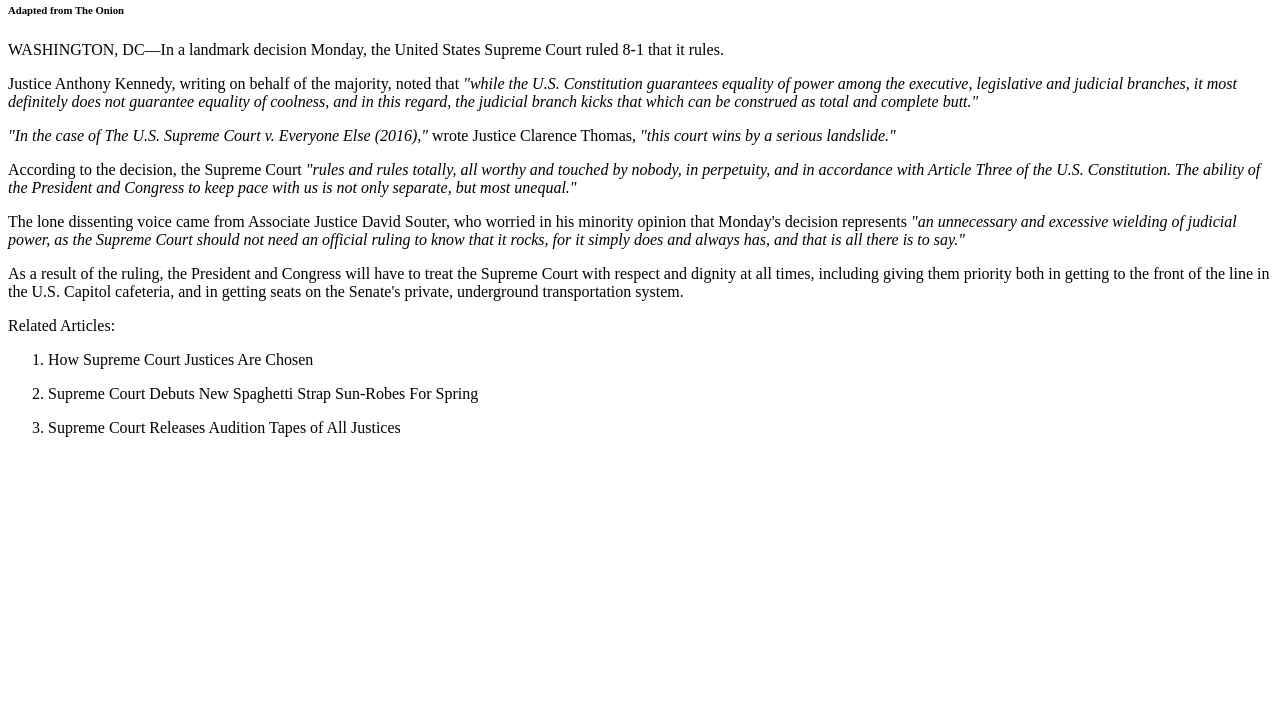
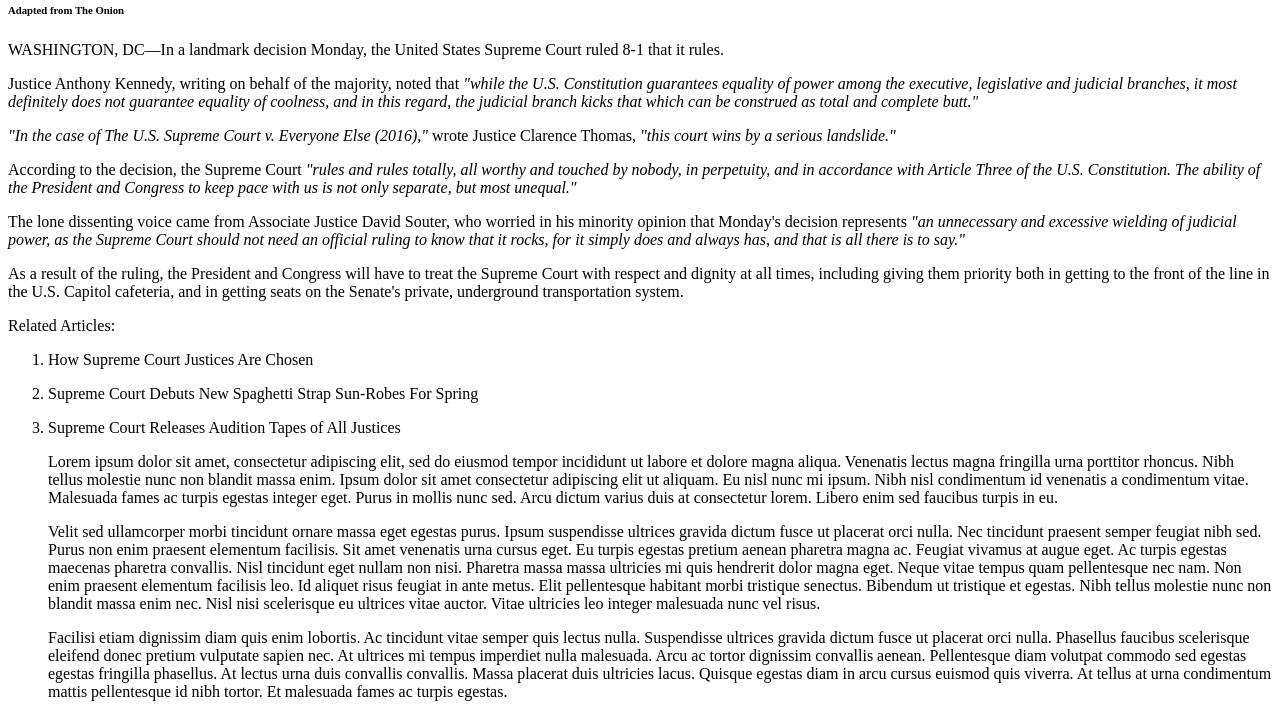
Before and after one commit to themuzikal1/Git, a plain HTML site: page index.html in a window 1280 px wide. Shown: the part 391-1108 px from the top of the page. Before the commit the page ends 844 px from the top, so only its background shows below. Drawn offline with Linux system fonts and the light colour scheme.

Commit message:
adding 3 ipsum paragraphs to index.html

```diff
--- a/index.html
+++ b/index.html
@@ -38,6 +38,10 @@
         <li><p>How Supreme Court Justices Are Chosen</li></p>
        <li><p>Supreme Court Debuts New Spaghetti Strap Sun-Robes For Spring</li></p>
         <li><p>Supreme Court Releases Audition Tapes of All Justices</li></p>
+		<p>Lorem ipsum dolor sit amet, consectetur adipiscing elit, sed do eiusmod tempor incididunt ut labore et dolore magna aliqua. Venenatis lectus magna fringilla urna porttitor rhoncus. Nibh tellus molestie nunc non blandit massa enim. Ipsum dolor sit amet consectetur adipiscing elit ut aliquam. Eu nisl nunc mi ipsum. Nibh nisl condimentum id venenatis a condimentum vitae. Malesuada fames ac turpis egestas integer eget. Purus in mollis nunc sed. Arcu dictum varius duis at consectetur lorem. Libero enim sed faucibus turpis in eu.</p>
+		<p>Velit sed ullamcorper morbi tincidunt ornare massa eget egestas purus. Ipsum suspendisse ultrices gravida dictum fusce ut placerat orci nulla. Nec tincidunt praesent semper feugiat nibh sed. Purus non enim praesent elementum facilisis. Sit amet venenatis urna cursus eget. Eu turpis egestas pretium aenean pharetra magna ac. Feugiat vivamus at augue eget. Ac turpis egestas maecenas pharetra convallis. Nisl tincidunt eget nullam non nisi. Pharetra massa massa ultricies mi quis hendrerit dolor magna eget. Neque vitae tempus quam pellentesque nec nam. Non enim praesent elementum facilisis leo. Id aliquet risus feugiat in ante metus. Elit pellentesque habitant morbi tristique senectus. Bibendum ut tristique et egestas. Nibh tellus molestie nunc non blandit massa enim nec. Nisl nisi scelerisque eu ultrices vitae auctor. Vitae ultricies leo integer malesuada nunc vel risus.</p>
+		<p>Facilisi etiam dignissim diam quis enim lobortis. Ac tincidunt vitae semper quis lectus nulla. Suspendisse ultrices gravida dictum fusce ut placerat orci nulla. Phasellus faucibus scelerisque eleifend donec pretium vulputate sapien nec. At ultrices mi tempus imperdiet nulla malesuada. Arcu ac tortor dignissim convallis aenean. Pellentesque diam volutpat commodo sed egestas egestas fringilla phasellus. At lectus urna duis convallis convallis. Massa placerat duis ultricies lacus. Quisque egestas diam in arcu cursus euismod quis viverra. At tellus at urna condimentum mattis pellentesque id nibh tortor. Et malesuada fames ac turpis egestas.</p>
+
       </>
 
   </body>
```
